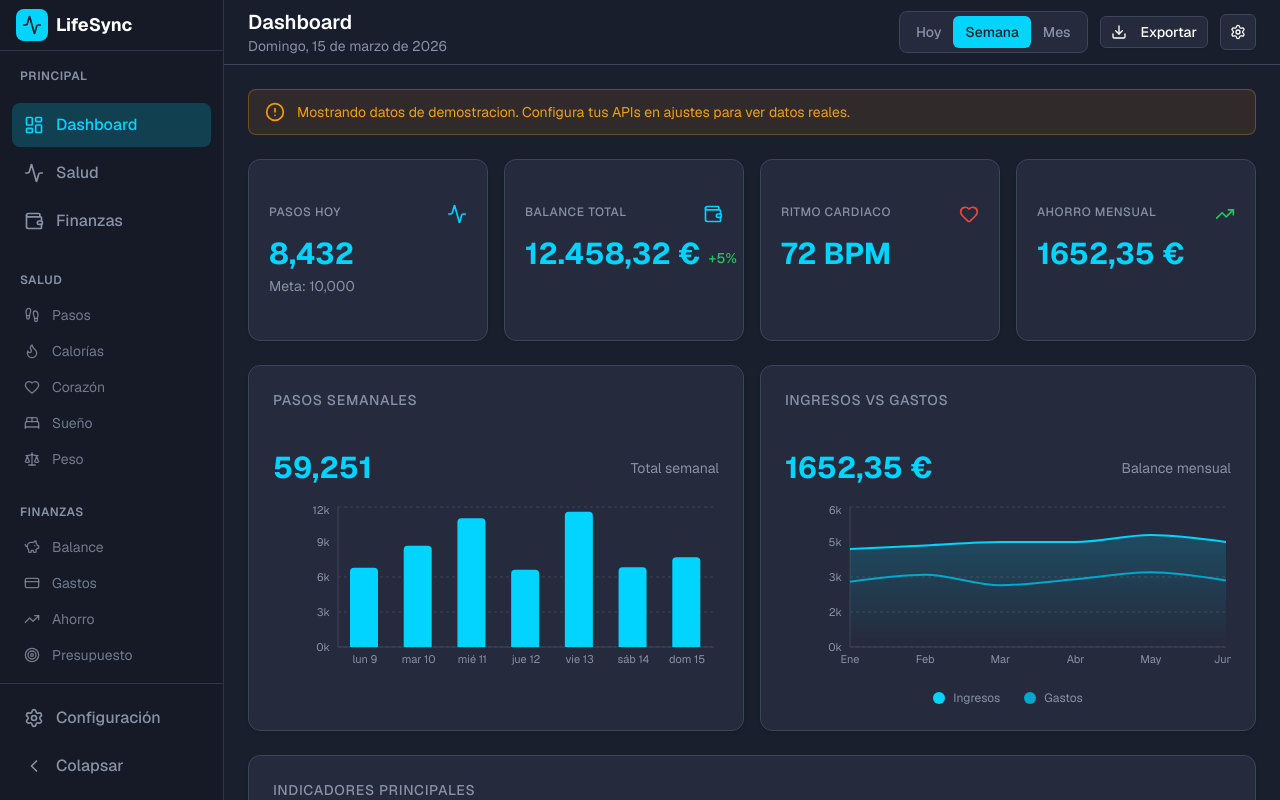
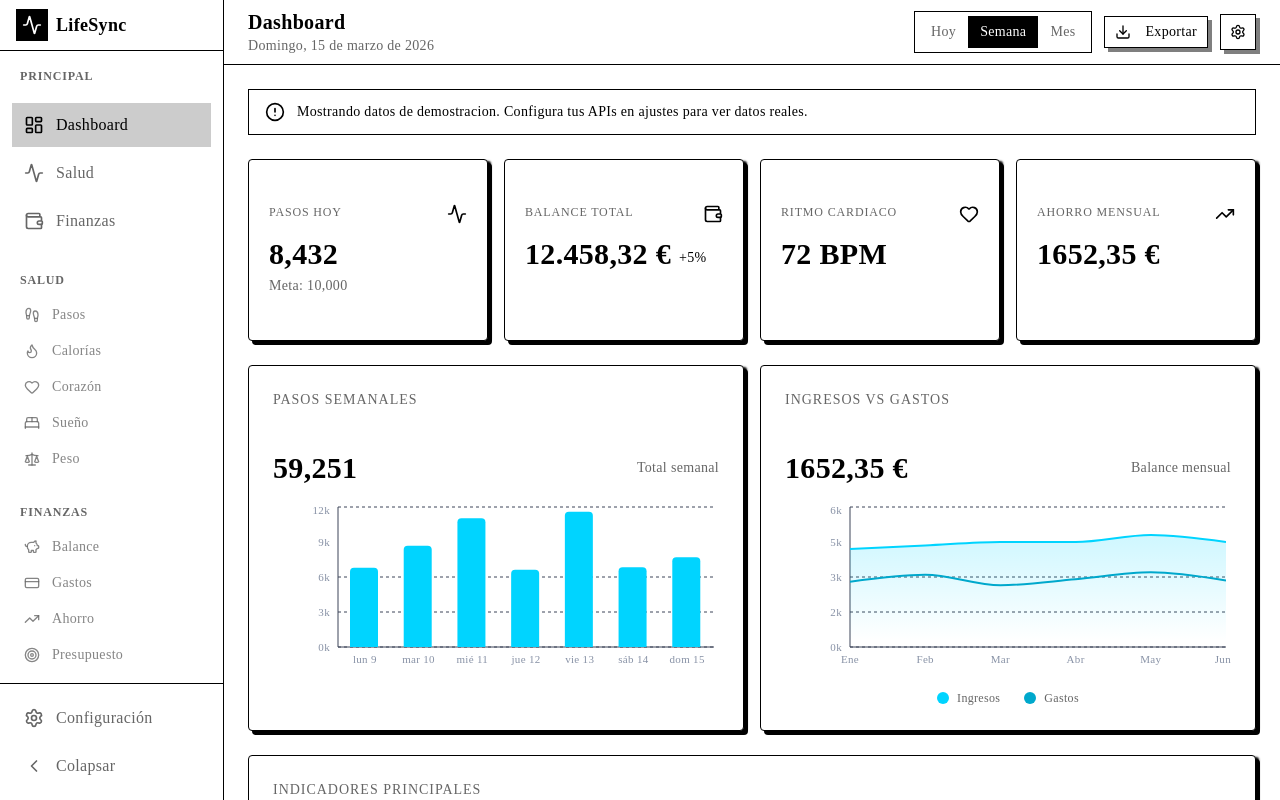
Before and after one commit to marcosferr/wallet-health-connect, a Next.js app: page / in a window 1280 px wide. Shown: the top 800 px of the page. Built offline with nearby package versions, Linux system fonts and the light colour scheme.

Commit message:
feat: update global styles with new theme\n\nReplace globals.css with new styles, including new font, shadows, and grayscale color scheme.

```diff
--- a/app/globals.css
+++ b/app/globals.css
@@ -1,88 +1,116 @@
-@import 'tailwindcss';
-@import 'tw-animate-css';
+@import "tailwindcss";
 
 @custom-variant dark (&:is(.dark *));
 
 :root {
-  --background: #1a1f2e;
-  --foreground: #ffffff;
-  --card: #252b3d;
-  --card-foreground: #ffffff;
-  --popover: #252b3d;
-  --popover-foreground: #ffffff;
-  --primary: #00d4ff;
-  --primary-foreground: #1a1f2e;
-  --secondary: #2d3548;
-  --secondary-foreground: #ffffff;
-  --muted: #2d3548;
-  --muted-foreground: #8892a6;
-  --accent: #00d4ff;
-  --accent-foreground: #1a1f2e;
-  --destructive: #ef4444;
-  --destructive-foreground: #ffffff;
-  --border: #3d4559;
-  --input: #2d3548;
-  --ring: #00d4ff;
-  --chart-1: #00d4ff;
-  --chart-2: #00a8cc;
-  --chart-3: #0088a8;
-  --chart-4: #00d4ff;
-  --chart-5: #66e5ff;
-  --radius: 0.5rem;
-  --sidebar: #151a26;
-  --sidebar-foreground: #ffffff;
-  --sidebar-primary: #00d4ff;
-  --sidebar-primary-foreground: #1a1f2e;
-  --sidebar-accent: #252b3d;
-  --sidebar-accent-foreground: #ffffff;
-  --sidebar-border: #2d3548;
-  --sidebar-ring: #00d4ff;
-  --success: #22c55e;
-  --warning: #f59e0b;
-  --info: #00d4ff;
+  --background: oklch(1.0000 0 0);
+  --foreground: oklch(0 0 0);
+  --card: oklch(1.0000 0 0);
+  --card-foreground: oklch(0 0 0);
+  --popover: oklch(1.0000 0 0);
+  --popover-foreground: oklch(0 0 0);
+  --primary: oklch(0 0 0);
+  --primary-foreground: oklch(1.0000 0 0);
+  --secondary: oklch(0.9672 0 0);
+  --secondary-foreground: oklch(0 0 0);
+  --muted: oklch(0.9128 0 0);
+  --muted-foreground: oklch(0.5103 0 0);
+  --accent: oklch(0 0 0);
+  --accent-foreground: oklch(1.0000 0 0);
+  --destructive: oklch(0 0 0);
+  --destructive-foreground: oklch(1.0000 0 0);
+  --border: oklch(0 0 0);
+  --input: oklch(1.0000 0 0);
+  --ring: oklch(0 0 0);
+  --chart-1: oklch(0 0 0);
+  --chart-2: oklch(0.3211 0 0);
+  --chart-3: oklch(0.5103 0 0);
+  --chart-4: oklch(0.6830 0 0);
+  --chart-5: oklch(0.8452 0 0);
+  --sidebar: oklch(1.0000 0 0);
+  --sidebar-foreground: oklch(0 0 0);
+  --sidebar-primary: oklch(0 0 0);
+  --sidebar-primary-foreground: oklch(1.0000 0 0);
+  --sidebar-accent: oklch(0.9672 0 0);
+  --sidebar-accent-foreground: oklch(0 0 0);
+  --sidebar-border: oklch(0 0 0);
+  --sidebar-ring: oklch(0 0 0);
+  --font-sans: Architects Daughter, cursive;
+  --font-serif: Architects Daughter, cursive;
+  --font-mono: monospace;
+  --radius: 0rem;
+  --shadow-x: 4px;
+  --shadow-y: 4px;
+  --shadow-blur: 0px;
+  --shadow-spread: 0px;
+  --shadow-opacity: 1;
+  --shadow-color: #000000;
+  --shadow-2xs: 4px 4px 0px 0px hsl(0 0% 0% / 0.50);
+  --shadow-xs: 4px 4px 0px 0px hsl(0 0% 0% / 0.50);
+  --shadow-sm: 4px 4px 0px 0px hsl(0 0% 0% / 1.00), 4px 1px 2px -1px hsl(0 0% 0% / 1.00);
+  --shadow: 4px 4px 0px 0px hsl(0 0% 0% / 1.00), 4px 1px 2px -1px hsl(0 0% 0% / 1.00);
+  --shadow-md: 4px 4px 0px 0px hsl(0 0% 0% / 1.00), 4px 2px 4px -1px hsl(0 0% 0% / 1.00);
+  --shadow-lg: 4px 4px 0px 0px hsl(0 0% 0% / 1.00), 4px 4px 6px -1px hsl(0 0% 0% / 1.00);
+  --shadow-xl: 4px 4px 0px 0px hsl(0 0% 0% / 1.00), 4px 8px 10px -1px hsl(0 0% 0% / 1.00);
+  --shadow-2xl: 4px 4px 0px 0px hsl(0 0% 0% / 2.50);
+  --tracking-normal: 0.02em;
+  --spacing: 0.25rem;
 }
 
 .dark {
-  --background: #1a1f2e;
-  --foreground: #ffffff;
-  --card: #252b3d;
-  --card-foreground: #ffffff;
-  --popover: #252b3d;
-  --popover-foreground: #ffffff;
-  --primary: #00d4ff;
-  --primary-foreground: #1a1f2e;
-  --secondary: #2d3548;
-  --secondary-foreground: #ffffff;
-  --muted: #2d3548;
-  --muted-foreground: #8892a6;
-  --accent: #00d4ff;
-  --accent-foreground: #1a1f2e;
-  --destructive: #ef4444;
-  --destructive-foreground: #ffffff;
-  --border: #3d4559;
-  --input: #2d3548;
-  --ring: #00d4ff;
-  --chart-1: #00d4ff;
-  --chart-2: #00a8cc;
-  --chart-3: #0088a8;
-  --chart-4: #00d4ff;
-  --chart-5: #66e5ff;
-  --sidebar: #151a26;
-  --sidebar-foreground: #ffffff;
-  --sidebar-primary: #00d4ff;
-  --sidebar-primary-foreground: #1a1f2e;
-  --sidebar-accent: #252b3d;
-  --sidebar-accent-foreground: #ffffff;
-  --sidebar-border: #2d3548;
-  --sidebar-ring: #00d4ff;
-  --success: #22c55e;
-  --warning: #f59e0b;
-  --info: #00d4ff;
+  --background: oklch(0.1448 0 0);
+  --foreground: oklch(0.9940 0 0);
+  --card: oklch(0.1822 0 0);
+  --card-foreground: oklch(0.9940 0 0);
+  --popover: oklch(0.1822 0 0);
+  --popover-foreground: oklch(0.9940 0 0);
+  --primary: oklch(0.9940 0 0);
+  --primary-foreground: oklch(0.1448 0 0);
+  --secondary: oklch(0.2520 0 0);
+  --secondary-foreground: oklch(0.9940 0 0);
+  --muted: oklch(0.3211 0 0);
+  --muted-foreground: oklch(0.7090 0 0);
+  --accent: oklch(0.9940 0 0);
+  --accent-foreground: oklch(0.1448 0 0);
+  --destructive: oklch(0.9940 0 0);
+  --destructive-foreground: oklch(0.1448 0 0);
+  --border: oklch(0.9940 0 0);
+  --input: oklch(0.1822 0 0);
+  --ring: oklch(0.9940 0 0);
+  --chart-1: oklch(1.0000 0 0);
+  --chart-2: oklch(0.8975 0 0);
+  --chart-3: oklch(0.7921 0 0);
+  --chart-4: oklch(0.6830 0 0);
+  --chart-5: oklch(0.5693 0 0);
+  --sidebar: oklch(0.1448 0 0);
+  --sidebar-foreground: oklch(0.9940 0 0);
+  --sidebar-primary: oklch(0.9940 0 0);
+  --sidebar-primary-foreground: oklch(0.1448 0 0);
+  --sidebar-accent: oklch(0.2520 0 0);
+  --sidebar-accent-foreground: oklch(0.9940 0 0);
+  --sidebar-border: oklch(0.9940 0 0);
+  --sidebar-ring: oklch(0.9940 0 0);
+  --font-sans: Architects Daughter, cursive;
+  --font-serif: Architects Daughter, cursive;
+  --font-mono: monospace;
+  --radius: 0rem;
+  --shadow-x: 3px;
+  --shadow-y: 3px;
+  --shadow-blur: 0px;
+  --shadow-spread: 0px;
+  --shadow-opacity: 1;
+  --shadow-color: #fdfdfd;
+  --shadow-2xs: 3px 3px 0px 0px hsl(0 0% 99.2157% / 0.50);
+  --shadow-xs: 3px 3px 0px 0px hsl(0 0% 99.2157% / 0.50);
+  --shadow-sm: 3px 3px 0px 0px hsl(0 0% 99.2157% / 1.00), 3px 1px 2px -1px hsl(0 0% 99.2157% / 1.00);
+  --shadow: 3px 3px 0px 0px hsl(0 0% 99.2157% / 1.00), 3px 1px 2px -1px hsl(0 0% 99.2157% / 1.00);
+  --shadow-md: 3px 3px 0px 0px hsl(0 0% 99.2157% / 1.00), 3px 2px 4px -1px hsl(0 0% 99.2157% / 1.00);
+  --shadow-lg: 3px 3px 0px 0px hsl(0 0% 99.2157% / 1.00), 3px 4px 6px -1px hsl(0 0% 99.2157% / 1.00);
+  --shadow-xl: 3px 3px 0px 0px hsl(0 0% 99.2157% / 1.00), 3px 8px 10px -1px hsl(0 0% 99.2157% / 1.00);
+  --shadow-2xl: 3px 3px 0px 0px hsl(0 0% 99.2157% / 2.50);
 }
 
 @theme inline {
-  --font-sans: 'Geist', 'Geist Fallback';
-  --font-mono: 'Geist Mono', 'Geist Mono Fallback';
   --color-background: var(--background);
   --color-foreground: var(--foreground);
   --color-card: var(--card);
@@ -107,10 +135,6 @@
   --color-chart-3: var(--chart-3);
   --color-chart-4: var(--chart-4);
   --color-chart-5: var(--chart-5);
-  --radius-sm: calc(var(--radius) - 4px);
-  --radius-md: calc(var(--radius) - 2px);
-  --radius-lg: var(--radius);
-  --radius-xl: calc(var(--radius) + 4px);
   --color-sidebar: var(--sidebar);
   --color-sidebar-foreground: var(--sidebar-foreground);
   --color-sidebar-primary: var(--sidebar-primary);
@@ -119,9 +143,31 @@
   --color-sidebar-accent-foreground: var(--sidebar-accent-foreground);
   --color-sidebar-border: var(--sidebar-border);
   --color-sidebar-ring: var(--sidebar-ring);
-  --color-success: var(--success);
-  --color-warning: var(--warning);
-  --color-info: var(--info);
+
+  --font-sans: var(--font-sans);
+  --font-mono: var(--font-mono);
+  --font-serif: var(--font-serif);
+
+  --radius-sm: calc(var(--radius) - 4px);
+  --radius-md: calc(var(--radius) - 2px);
+  --radius-lg: var(--radius);
+  --radius-xl: calc(var(--radius) + 4px);
+
+  --shadow-2xs: var(--shadow-2xs);
+  --shadow-xs: var(--shadow-xs);
+  --shadow-sm: var(--shadow-sm);
+  --shadow: var(--shadow);
+  --shadow-md: var(--shadow-md);
+  --shadow-lg: var(--shadow-lg);
+  --shadow-xl: var(--shadow-xl);
+  --shadow-2xl: var(--shadow-2xl);
+
+  --tracking-tighter: calc(var(--tracking-normal) - 0.05em);
+  --tracking-tight: calc(var(--tracking-normal) - 0.025em);
+  --tracking-normal: var(--tracking-normal);
+  --tracking-wide: calc(var(--tracking-normal) + 0.025em);
+  --tracking-wider: calc(var(--tracking-normal) + 0.05em);
+  --tracking-widest: calc(var(--tracking-normal) + 0.1em);
 }
 
 @layer base {
@@ -130,5 +176,6 @@
   }
   body {
     @apply bg-background text-foreground;
+    letter-spacing: var(--tracking-normal);
   }
 }
```
